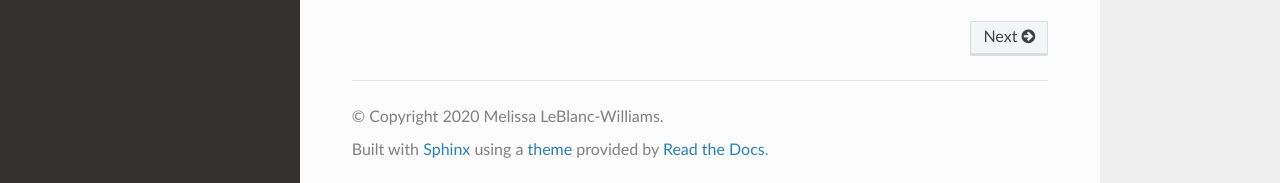
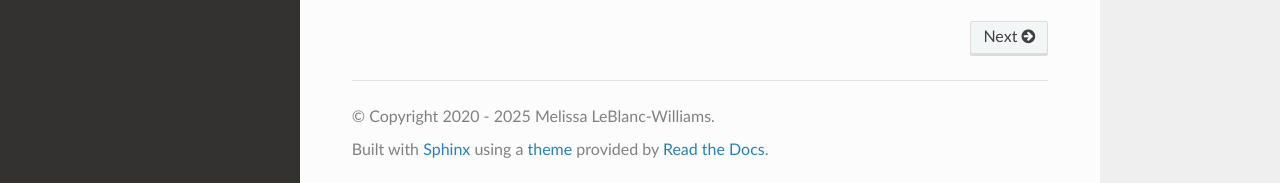
Before and after one commit to adafruit/Adafruit_Python_Shell, a Sphinx documentation site: the page built from docs/index.rst, in a window 1280 px wide and 900 px high, scrolled down 854 px. Shown: the part 714-897 px from the top of the window. Built offline with Sphinx 7.4.7 and the Read the Docs theme 3.1.0, drawn with Linux system fonts in a browser that asks for light colours; part of the change alters nothing that is shown.

```diff
--- a/docs/conf.py
+++ b/docs/conf.py
@@ -6,6 +6,7 @@
 
 import os
 import sys
+import datetime
 
 sys.path.insert(0, os.path.abspath(".."))
 
@@ -16,13 +17,14 @@ sys.path.insert(0, os.path.abspath(".."))
 # ones.
 extensions = [
     "sphinx.ext.autodoc",
+    "sphinxcontrib.jquery",
     "sphinx.ext.intersphinx",
     "sphinx.ext.napoleon",
     "sphinx.ext.todo",
 ]
 
 intersphinx_mapping = {
-    "python": ("https://docs.python.org/3.4", None),
+    "python": ("https://docs.python.org/3", None),
     "CircuitPython": ("https://circuitpython.readthedocs.io/en/latest/", None),
 }
 
@@ -36,7 +38,14 @@ master_doc = "index"
 
 # General information about the project.
 project = "Adafruit Shell Library"
-copyright = "2020 Melissa LeBlanc-Williams"
+creation_year = "2020"
+current_year = str(datetime.datetime.now().year)
+year_duration = (
+    current_year
+    if current_year == creation_year
+    else creation_year + " - " + current_year
+)
+copyright = year_duration + " Melissa LeBlanc-Williams"
 author = "Melissa LeBlanc-Williams"
 
 # The version info for the project you're documenting, acts as replacement for
```
Also changed, not shown: .pre-commit-config.yaml.
